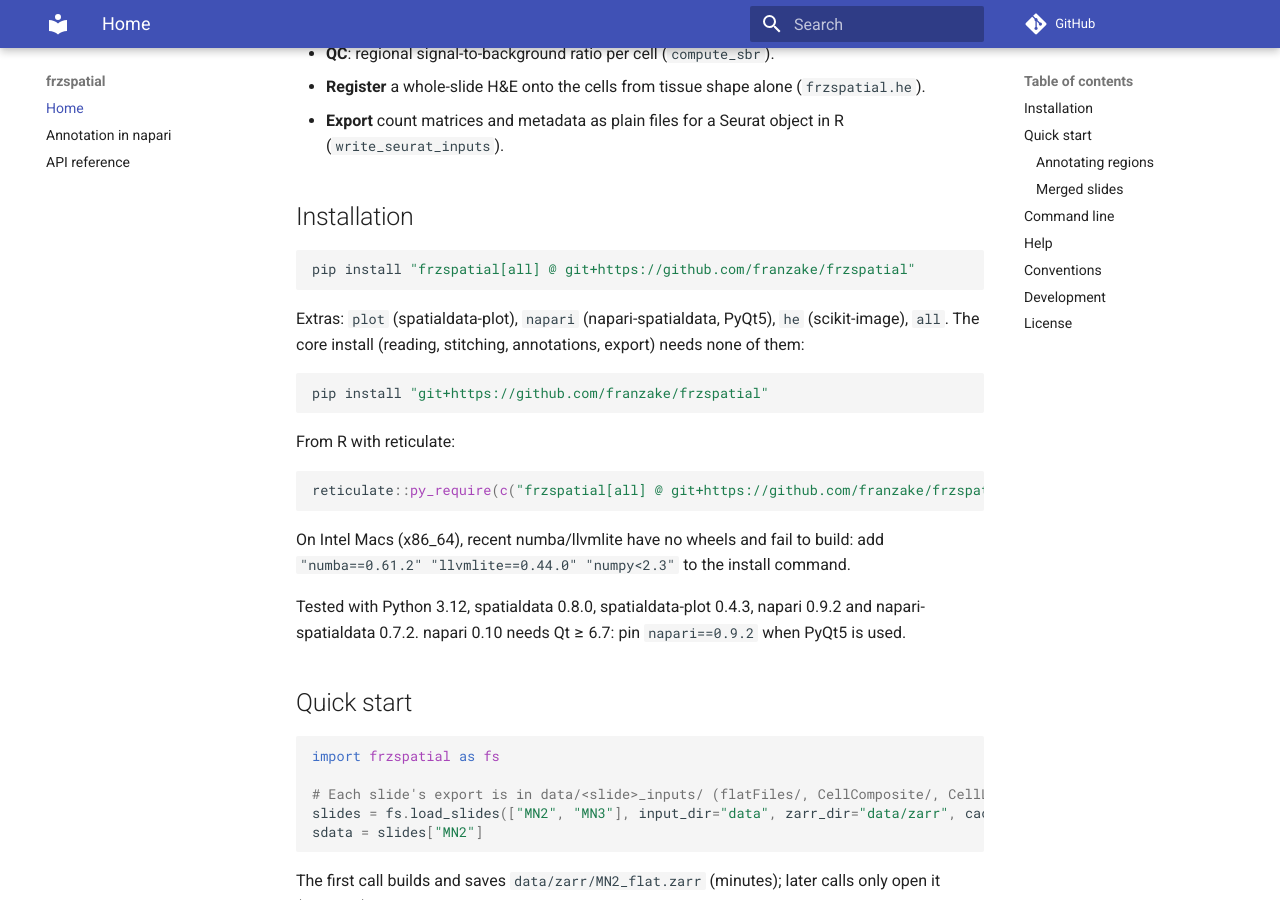
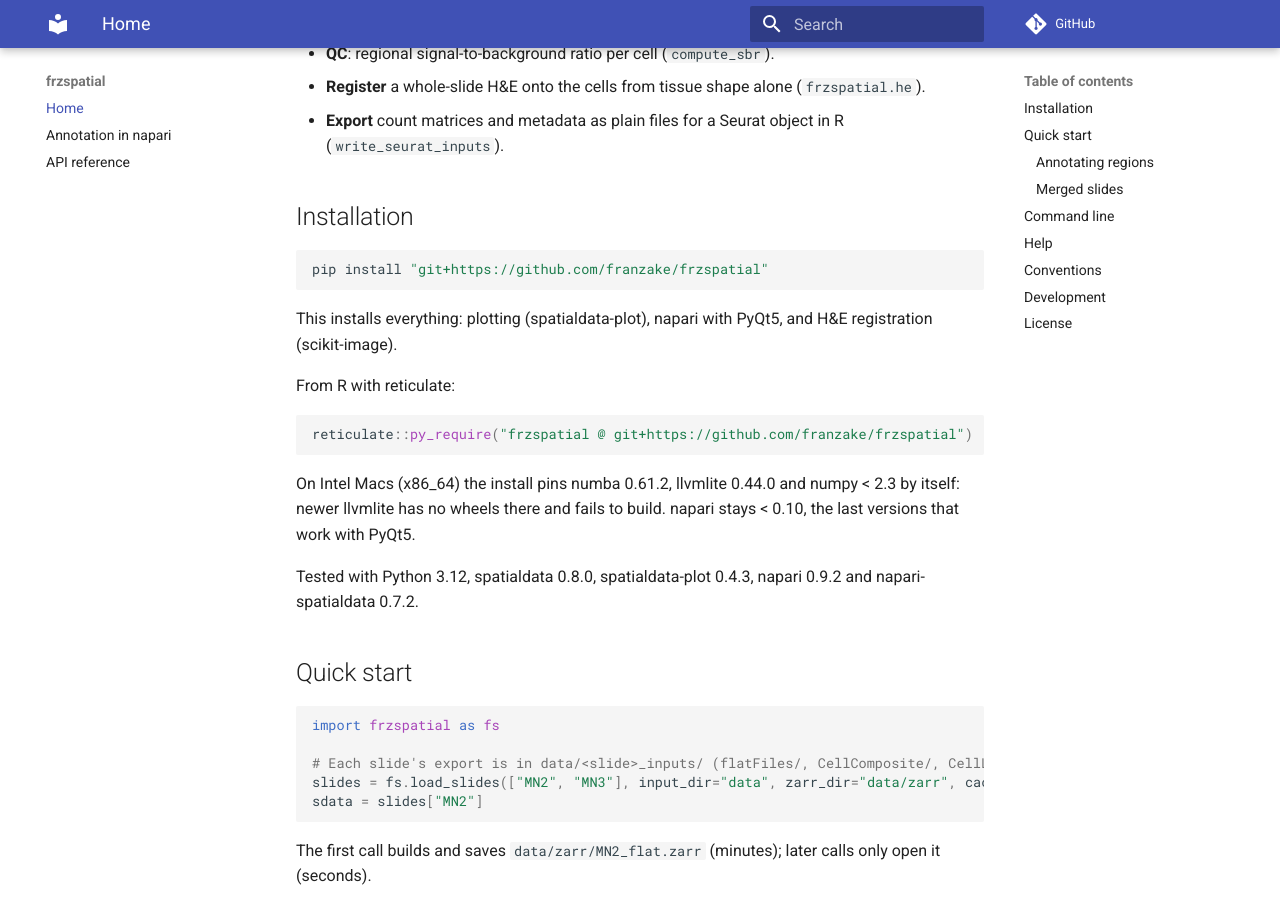
Before and after one commit to franzake/frzspatial, an MkDocs documentation site: the page built from docs/index.md, in a window 1280 px wide and 900 px high, scrolled down 579 px. Built offline with MkDocs 1.6.1 and Material for MkDocs 9.7.7, drawn with Linux system fonts in a browser that asks for light colours; comment, search, counter and statistics services are not loaded; some of the changed text lies outside the part shown.

Commit message:
Install everything by default; pin numba/llvmlite on Intel Macs, napari<0.10
pip install frzspatial now brings plots, napari (PyQt5) and H&E registration;
frzspatial[all] still works. Intel Macs get numba 0.61.2 / llvmlite 0.44.0 /
numpy<2.3 automatically, since newer llvmlite has no x86_64 macOS wheels.

Co-Authored-By: Claude Opus 5.5 <noreply@anthropic.com>

````diff
--- a/docs/index.md
+++ b/docs/index.md
@@ -19,27 +19,21 @@ cores stitched into one image, plots, and hand annotation of regions in napari t
 ## Installation
 
 ```bash
-pip install "frzspatial[all] @ git+https://github.com/franzake/frzspatial"
+pip install "git+https://github.com/franzake/frzspatial"
 ```
 
-Extras: `plot` (spatialdata-plot), `napari` (napari-spatialdata, PyQt5), `he` (scikit-image), `all`. The core
-install (reading, stitching, annotations, export) needs none of them:
-
-```bash
-pip install "git+https://github.com/franzake/frzspatial"
-```
+This installs everything: plotting (spatialdata-plot), napari with PyQt5, and H&E registration (scikit-image).
 
 From R with reticulate:
 
 ```r
-reticulate::py_require(c("frzspatial[all] @ git+https://github.com/franzake/frzspatial", "napari==0.9.2"))
+reticulate::py_require("frzspatial @ git+https://github.com/franzake/frzspatial")
 ```
 
-On Intel Macs (x86_64), recent numba/llvmlite have no wheels and fail to build: add
-`"numba==0.61.2" "llvmlite==0.44.0" "numpy<2.3"` to the install command.
+On Intel Macs (x86_64) the install pins numba 0.61.2, llvmlite 0.44.0 and numpy < 2.3 by itself: newer llvmlite
+has no wheels there and fails to build. napari stays < 0.10, the last versions that work with PyQt5.
 
 Tested with Python 3.12, spatialdata 0.8.0, spatialdata-plot 0.4.3, napari 0.9.2 and napari-spatialdata 0.7.2.
-napari 0.10 needs Qt ≥ 6.7: pin `napari==0.9.2` when PyQt5 is used.
 
 ## Quick start
 
@@ -142,7 +136,7 @@ full reference is at <https://franzake.github.io/frzspatial>, or build it locall
 
 ```bash
 git clone https://github.com/franzake/frzspatial && cd frzspatial
-pip install -e ".[all,test,docs]"
+pip install -e ".[test,docs]"
 pytest
 ```
 
````
Also changed, not shown: CHANGELOG.md (+7 -0 lines), README.md (+6 -12 lines), pyproject.toml (+14 -6 lines), src/frzspatial/__init__.py (+4 -4 lines), 3 other files.
